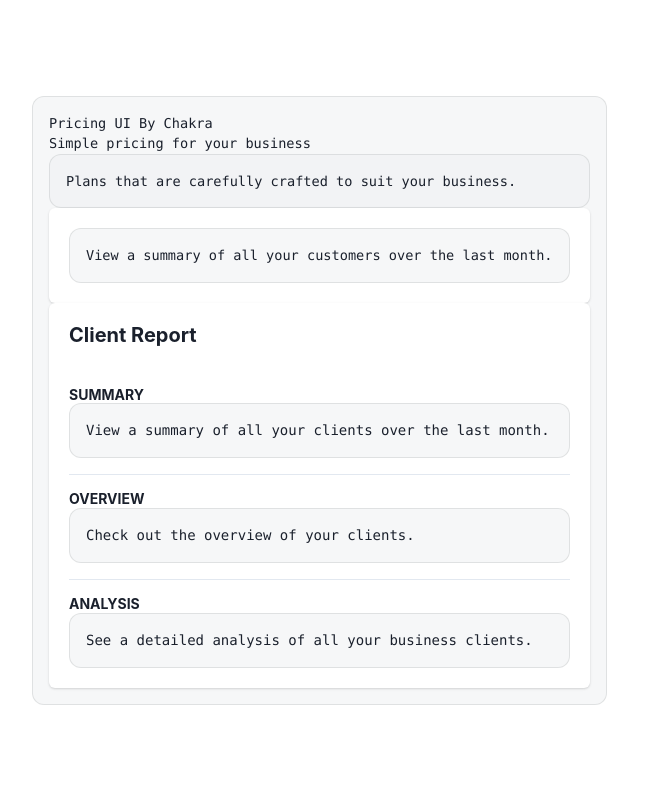
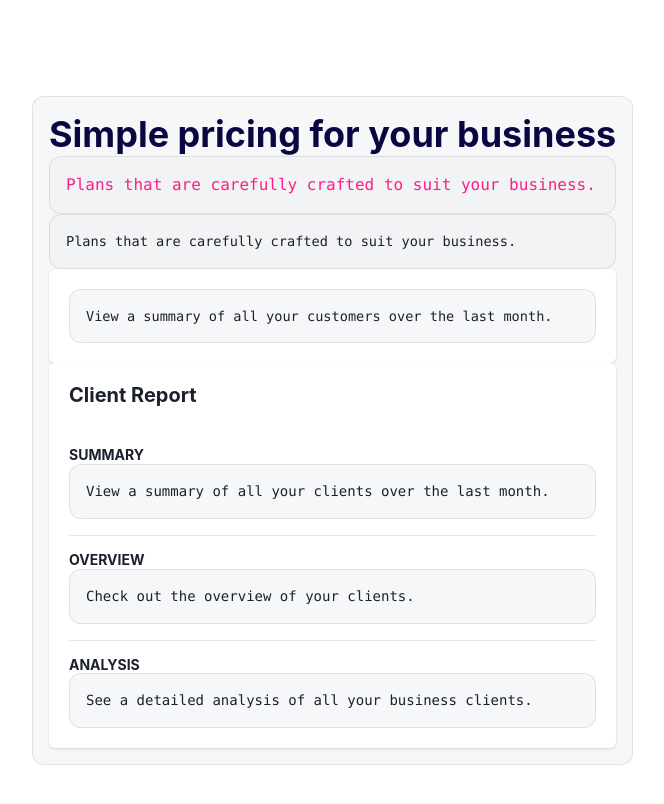
Before and after one commit to fazzyA/next13-pricing-ui-chakra-ui, a Next.js app: page / in a window 1280 px wide. Shown: the top 804 px of the page, without its empty margins (64-728 px from the left). Built offline with nearby package versions, Linux system fonts and the light colour scheme.

Commit message:
coloured heading

```diff
--- a/components/Cards.jsx
+++ b/components/Cards.jsx
@@ -4,14 +4,18 @@ import { useState } from 'react';
 
 import React from 'react'
 import { ChakraProvider } from '@chakra-ui/react'
-import { Card, CardHeader, CardBody, CardFooter, Text, Heading, Stack,StackDivider, Box, } from '@chakra-ui/react'
+import { Card, CardHeader, CardBody, CardFooter, Stack, StackDivider, Box, } from '@chakra-ui/react'
+import { Heading } from '@chakra-ui/react'
+import { Text } from '@chakra-ui/react'
 
 export default function Test() {
   // const [count, setCount] = useState(0);
 
   return (
     <>
-        <h2>Simple pricing for your business</h2>
+        <Heading color='#0B0641' >Simple pricing for your business</Heading>
+        <Text fontSize='md' color='#FF1D89'> Plans that are carefully crafted to suit your business.</Text>
+
         <p>Plans that are carefully crafted to suit your business.</p>
         <Card>
   <CardBody>
@@ -21,6 +25,7 @@ export default function Test() {
 <Card>
   <CardHeader>
     <Heading size='md'>Client Report</Heading>
+
   </CardHeader>
 
   <CardBody>
--- a/components/Test.jsx
+++ b/components/Test.jsx
@@ -4,14 +4,13 @@ import { useState } from 'react';
 
 import React from 'react'
 import { ChakraProvider } from '@chakra-ui/react'
-import { Card, CardHeader, CardBody, CardFooter, Text, Heading, Stack,StackDivider, Box, } from '@chakra-ui/react'
-
+import { Heading } from '@chakra-ui/react'
 export default function Test() {
   // const [count, setCount] = useState(0);
 
   return (
     <>
-        <h1>Pricing UI By Chakra</h1>
+    {/* <Heading color='#0B0641' >Pricing UI By Chakra</Heading> */}
     </>
   )
 }
```
